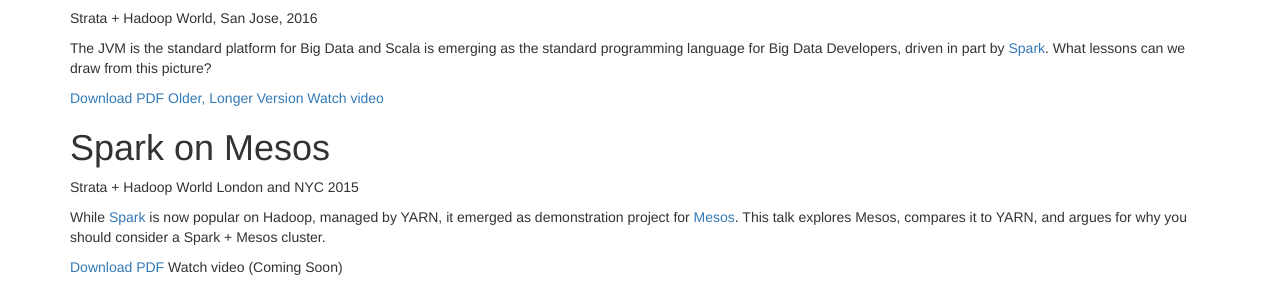
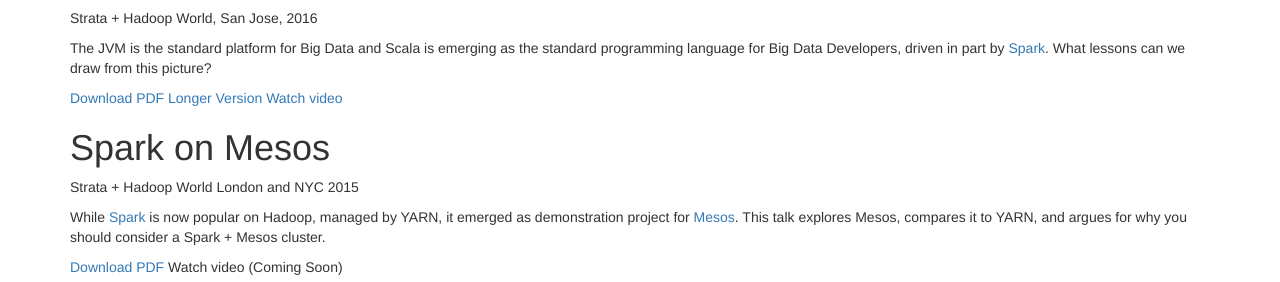
Before and after one commit to deanwampler/deanwampler.github.io, a Jekyll site: the page built from index.md, in a window 1280 px wide. Shown: the part 1081-1363 px from the top of the page. Built offline with Jekyll 4.4.1, drawn with Linux system fonts in a browser that asks for light colours; nearby versions of some CDN libraries; library files that are not in the unit come from our copies.

Commit message:
Minor wording change

```diff
--- a/index.md
+++ b/index.md
@@ -54,7 +54,7 @@
     <p>The JVM is the standard platform for Big Data and Scala is emerging as the standard programming language for Big Data Developers, driven in part by <a href="http://spark.apache.org">Spark</a>. What lessons can we draw from this picture?</p>
     <div class="more">
       <a href="/polyglotprogramming/papers/ScalaJVMBigData-SparkLessons.pdf" class="button-pdf">Download PDF</a>
-      <a href="/polyglotprogramming/papers/ScalaJVMBigData-SparkLessons-extended.pdf" class="button-pdf">Older, Longer Version</a>
+      <a href="/polyglotprogramming/papers/ScalaJVMBigData-SparkLessons-extended.pdf" class="button-pdf">Longer Version</a>
       <a href="https://www.youtube.com/watch?v=7mzsZq__Oh4" class="button-video">Watch video</a>
     </div>
   </article>
```
Also changed, not shown: polyglotprogramming/papers/index.md (+1 -1 lines).
